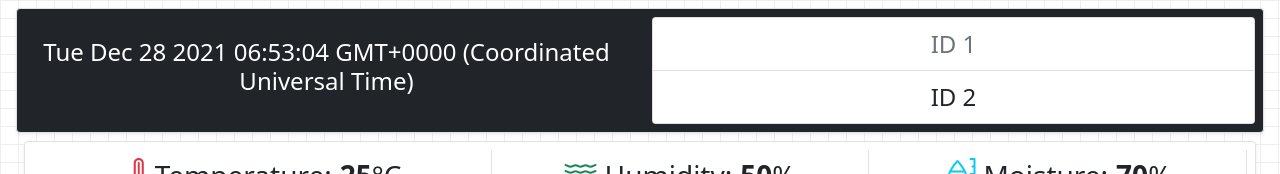
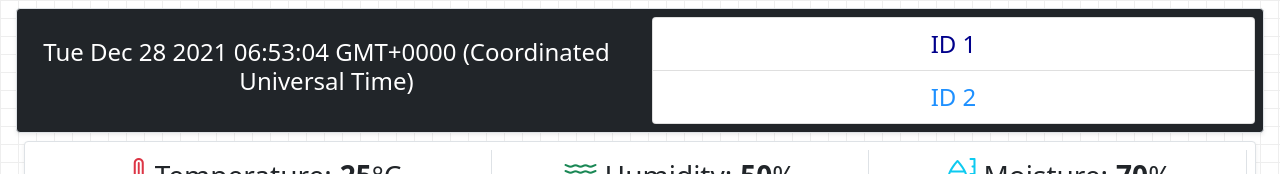
Before and after one commit to mnskgrayce/ed3-anticovid, a React (Create React App) app in the folder user-interface/: page / in a window 1280 px wide. Shown: the top 174 px of the page. Built offline with nearby package versions, Linux system fonts and the light colour scheme; no server answers.

Commit message:
UPDATE text color in Log Bar

```diff
--- a/user-interface/package.json
+++ b/user-interface/package.json
@@ -22,7 +22,7 @@
     "web-vitals": "^1.1.2"
   },
   "config": {
-    "myUrl": "http://192.168.50.185"
+    "myUrl": "http://192.168.1.2"
   },
   "scripts": {
     "start": "react-scripts start",
--- a/user-interface/src/components/WarningLogBar.js
+++ b/user-interface/src/components/WarningLogBar.js
@@ -60,9 +60,9 @@ const WarningLogBar = ({ url }) => {
           <ul className="list-group">
             <li
               id="name_id_1"
-              className="list-group-item disabled"
+              className="list-group-item"
               style={{
-                fontColor: "blue",
+                color: "darkblue",
               }}
             >
               ID 1
@@ -71,7 +71,7 @@ const WarningLogBar = ({ url }) => {
               id="name_id_2"
               className="list-group-item"
               style={{
-                fontColor: "blue",
+                color: "dodgerblue",
               }}
             >
               ID 2
```
